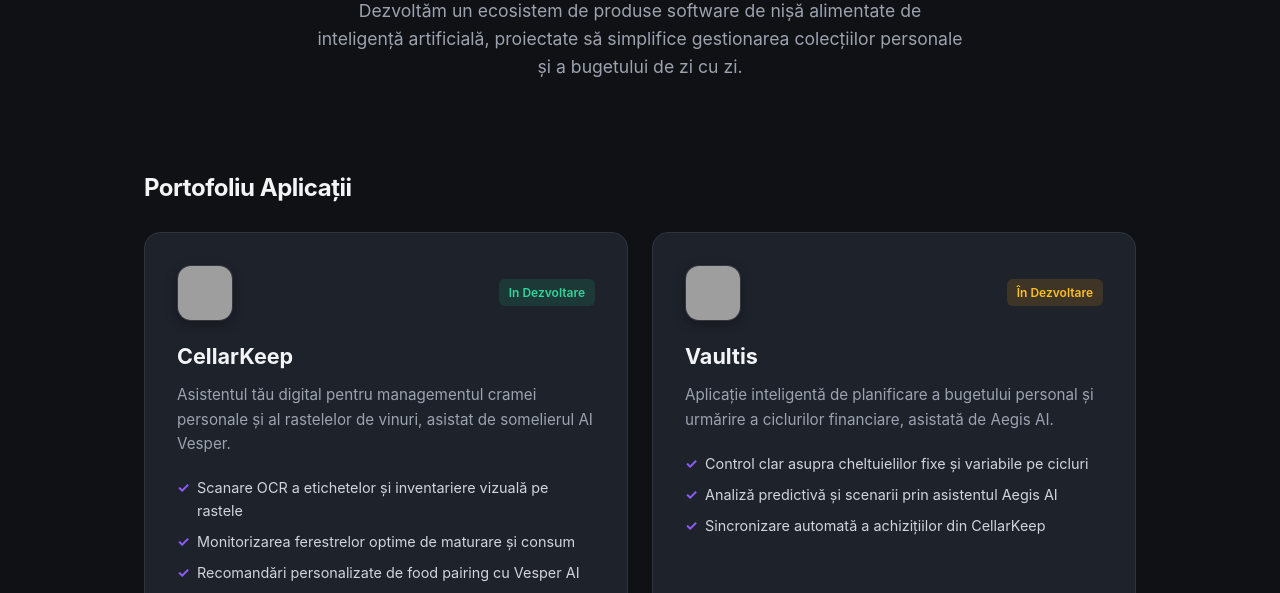
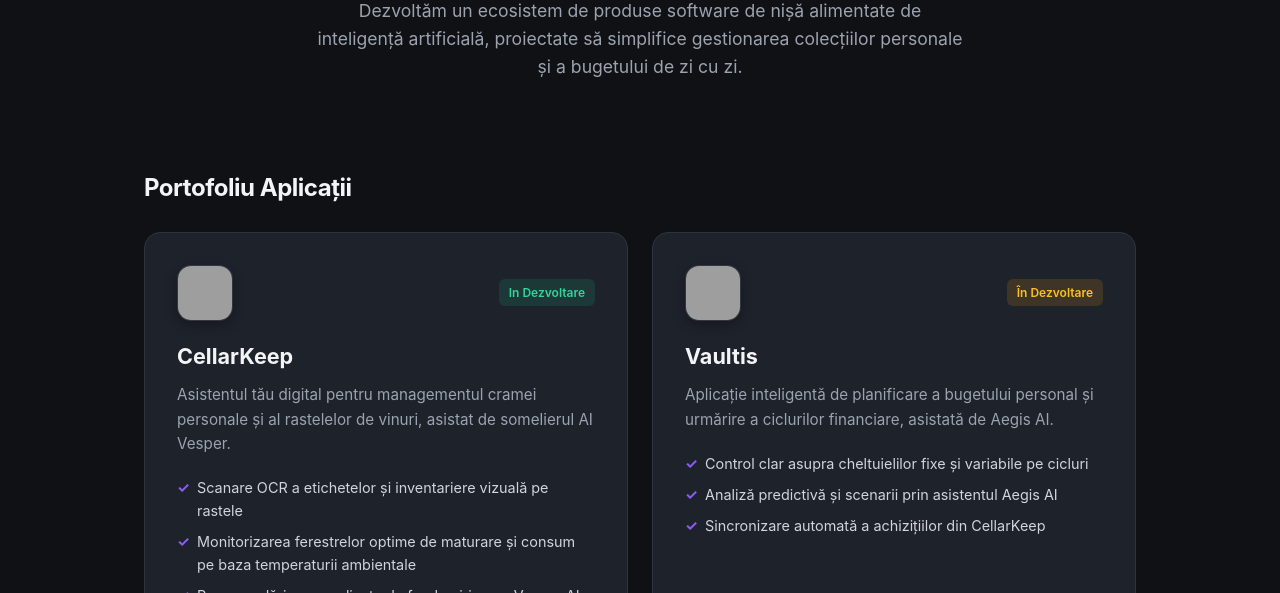
Before and after one commit to NodusShift/nodusshift.github.io, a plain HTML site: page index.html in a window 1280 px wide. Shown: the part 359-952 px from the top of the page. Drawn offline with Linux system fonts and the light colour scheme; grey boxes are pictures that could not be loaded.

Commit message:
Enhance monitoring feature description in index.html
Updated the feature list to include temperature-based monitoring.

```diff
--- a/index.html
+++ b/index.html
@@ -615,7 +615,7 @@
                         </p>
                         <ul class="feature-list">
                             <li>Scanare OCR a etichetelor și inventariere vizuală pe rastele</li>
-                            <li>Monitorizarea ferestrelor optime de maturare și consum</li>
+                            <li>Monitorizarea ferestrelor optime de maturare și consum pe baza temperaturii ambientale</li>
                             <li>Recomandări personalizate de food pairing cu Vesper AI</li>
                         </ul>
                     </div>
```
